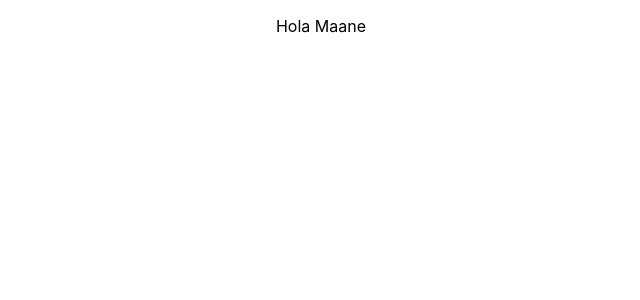
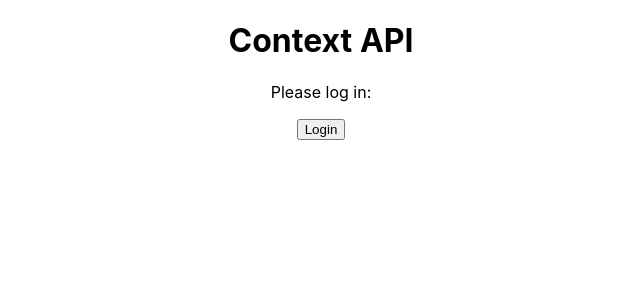
Before and after one commit to MonserrathAranda/mane, a React (Create React App) app: page / in a window 1280 px wide. Shown: the top 300 px of the page, without its empty margins (319-959 px from the left). Built offline with nearby package versions, Linux system fonts and the light colour scheme.

Commit message:
Se agrega el cambio

```diff
--- a/package.json
+++ b/package.json
@@ -6,9 +6,12 @@
     "@testing-library/jest-dom": "^5.17.0",
     "@testing-library/react": "^13.4.0",
     "@testing-library/user-event": "^13.5.0",
+    "bootstrap": "^5.3.2",
     "react": "^18.2.0",
     "react-dom": "^18.2.0",
+    "react-redux": "^8.1.2",
     "react-scripts": "5.0.1",
+    "redux": "^4.2.1",
     "web-vitals": "^2.1.4"
   },
   "scripts": {
--- a/src/App.js
+++ b/src/App.js
@@ -1,11 +1,16 @@
-import logo from './logo.svg';
+import React from 'react';
 import './App.css';
+import { UserProvider } from './UserContext';
+import UserProfile from './UserProfile';
 
 function App() {
   return (
-    <div className="App">
-     <p>Hola Maane</p>
-    </div>
+    <UserProvider>
+      <div className="App">
+        <h1>Context API </h1>
+        <UserProfile />
+      </div>
+    </UserProvider>
   );
 }
 
--- /dev/null
+++ b/src/UserContext.js
@@ -0,0 +1,23 @@
+import React, { createContext, useState } from 'react';
+
+const UserContext = createContext();
+
+const UserProvider = ({ children }) => {
+  const [user, setUser] = useState(null);
+
+  const login = (username) => {
+    setUser({ username });
+  };
+
+  const logout = () => {
+    setUser(null);
+  };
+
+  return (
+    <UserContext.Provider value={{ user, login, logout }}>
+      {children}
+    </UserContext.Provider>
+  );
+};
+
+export { UserContext, UserProvider };
--- /dev/null
+++ b/src/UserProfile.js
@@ -0,0 +1,24 @@
+import React, { useContext } from 'react';
+import { UserContext } from './UserContext';
+
+function UserProfile() {
+  const { user, login, logout } = useContext(UserContext);
+
+  return (
+    <div>
+      {user ? (
+        <>
+          <p>Bienvenido!, {user.username}!</p>
+          <button onClick={logout}>Cerrar Sesion</button>
+        </>
+      ) : (
+        <>
+          <p>Please log in:</p>
+          <button onClick={() => login('Maane')}>Login</button>
+        </>
+      )}
+    </div>
+  );
+}
+
+export default UserProfile;
```
Also changed, not shown: 1 other file (tests, documents, lock files or other folders).
